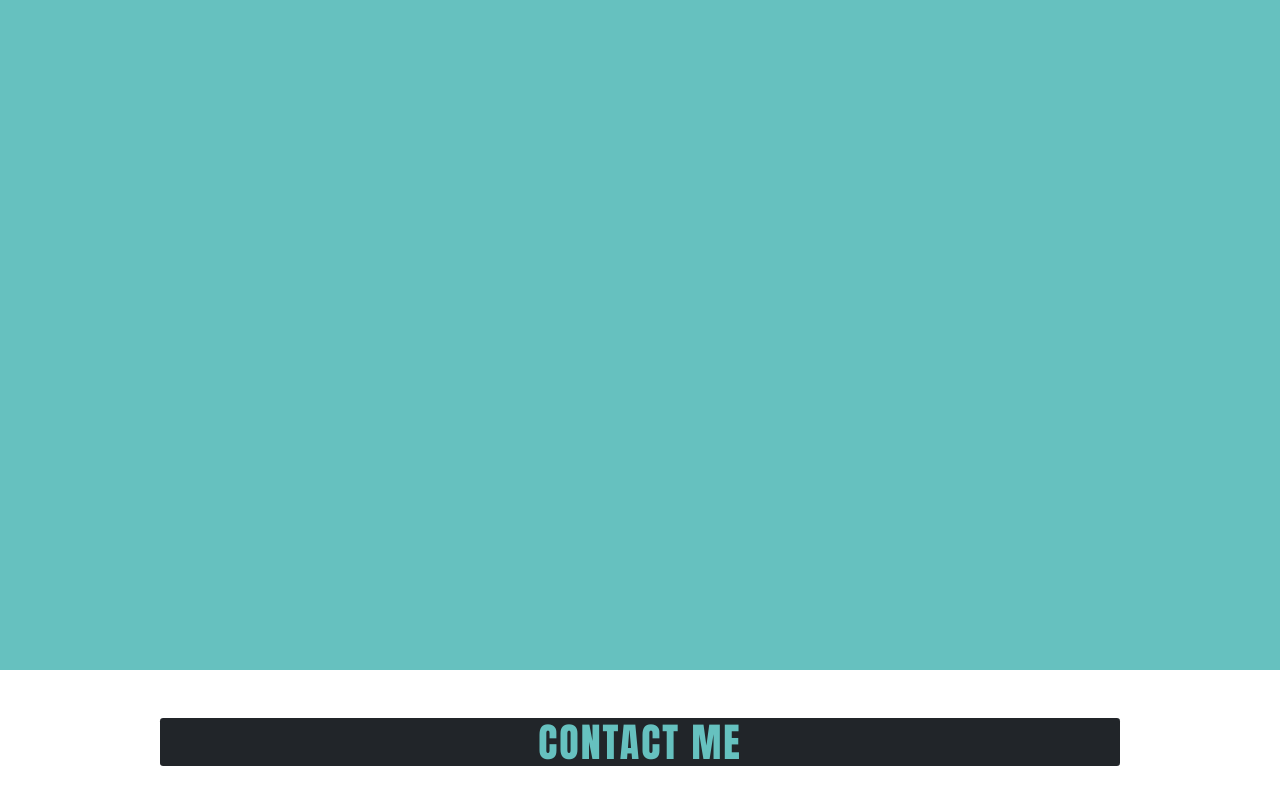
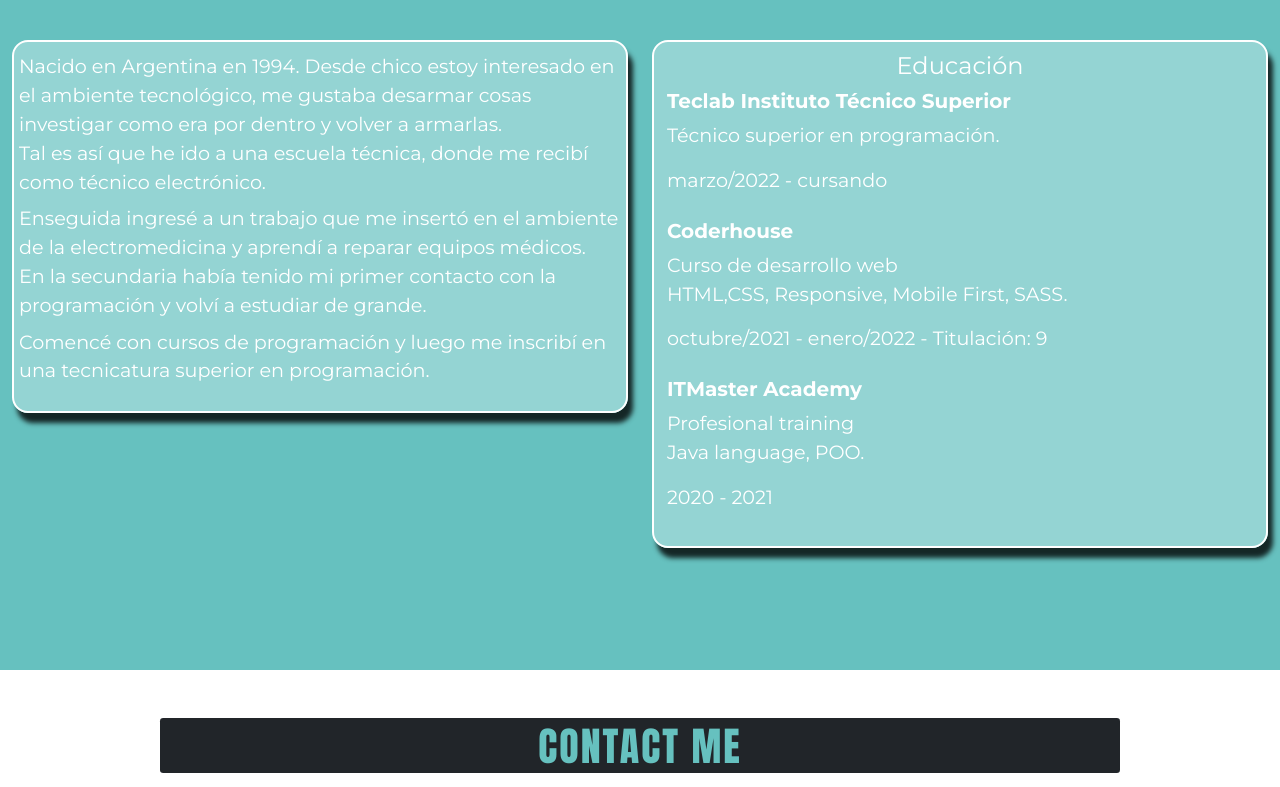
Before and after one commit to NicolasBauchi/portfolio, a website: page index.html in a window 1280 px wide. Shown: the part 1800-2587 px from the top of the page. Drawn offline with nearby package versions, Linux system fonts and the light colour scheme.

Commit message:
cambios en about

```diff
--- a/index.html
+++ b/index.html
@@ -23,11 +23,11 @@
 
         <!--Nav bar-->
         <nav class=" d-flex bg-dark" id="navbar-1">
-            <div class="mx-auto my-auto ">
+            <div class="mx-auto my-auto gap-4 d-flex">
                 <!-- Títulos de Secciones-->
-                <span class="fw-bold mx-2 fs-4 "><a href="#title_portfolio">Portfolio</a></span>
-                <span class="fw-bold mx-2 fs-4 "><a href="#title_about">About</a></span>
-                <span class="fw-bold mx-2 fs-4 "><a href="#title_contact">Contact</a></span>
+                <span class="fw-bold fs-4 "><a href="#title_portfolio">Portfolio</a></span>
+                <span class="fw-bold fs-4 "><a href="#title_about">About</a></span>
+                <span class="fw-bold fs-4 "><a href="#title_contact">Contact</a></span>
             </div>
         </nav>
 
@@ -70,37 +70,36 @@
         <!--Portfolio-->
         <section class="row bg-white py-5 tamaño-pantalla">
 
+            <div class="col-12 d-flex justify-content-center mb-4 bg-dark w-75 mx-auto rounded-1" style="height: 55px;">
+                <a name="title_portfolio"></a>
+                <h1 class="text-uppercase texto-verde2 fuente-impact my-auto" style="letter-spacing: 2px;">Portfolio
+                </h1>
+            </div>
+
             <!--Contenedor imagenes-->
-            <div class="row mx-auto pb-5">
+            <div class="col-12 row mx-auto pb-5">
 
-                <div class="col-12 d-flex justify-content-center mb-5 bg-dark w-75 mx-auto rounded-1"
-                    style="max-height: 55px;">
-                    <a name="title_portfolio"></a>
-                    <h1 class="text-uppercase texto-verde2 fuente-impact my-auto" style="letter-spacing: 2px;">Portfolio
-                    </h1>
-                </div>
-
-                <div class="col-6 col-md-4 mb-4 d-flex justify-content-center ">
+                <div class="col-12 col-md-4 mb-4 d-flex justify-content-center ">
                     <div class="scale-efect-img rounded-3"><img src="https://picsum.photos/seed/picsum/350/200" alt=""
                             class="img-fluid"></div>
                 </div>
-                <div class="col-6 col-md-4 mb-4 d-flex justify-content-center ">
+                <div class="col-12 col-md-4 mb-4 d-flex justify-content-center ">
                     <div class="scale-efect-img rounded-3"><img src="https://picsum.photos/id/231/350/200" alt=""
                             class="img-fluid"></div>
                 </div>
-                <div class="col-6 col-md-4 mb-4 d-flex justify-content-center ">
+                <div class="col-12 col-md-4 mb-4 d-flex justify-content-center ">
                     <div class="scale-efect-img rounded-3"><img src="https://picsum.photos/id/230/350/200" alt=""
                             class="img-fluid"></div>
                 </div>
-                <div class="col-6 col-md-4 mb-4 d-flex justify-content-center ">
+                <div class="col-12 col-md-4 mb-4 d-flex justify-content-center ">
                     <div class="scale-efect-img rounded-3"><img src="https://picsum.photos/id/271/350/200" alt=""
                             class="img-fluid"></div>
                 </div>
-                <div class="col-6 col-md-4 mb-4 d-flex justify-content-center ">
+                <div class="col-12 col-md-4 mb-4 d-flex justify-content-center ">
                     <div class="scale-efect-img rounded-3"><img src="https://picsum.photos/id/240/350/200" alt=""
                             class="img-fluid"></div>
                 </div>
-                <div class="col-6 col-md-4 mb-4 d-flex justify-content-center ">
+                <div class="col-12 col-md-4 mb-4 d-flex justify-content-center ">
                     <div class="scale-efect-img rounded-3"><img src="https://picsum.photos/id/237/350/200" alt=""
                             class="img-fluid"></div>
                 </div>
@@ -119,14 +118,97 @@
                 <a name="title_about"></a>
                 <h1 class="text-uppercase text-white fuente-impact my-auto" style="letter-spacing: 2px;">About me</h1>
             </div>
+
+            <!--Contenido-->
+            <div class="col-12">
+
+                <div class="row">
+                    <!--un poco de mi-->
+                    <div class="col-12 col-md-6 mx-auto mb-4">
+                        <div class="contenido-about">
+                            <p class="mb-2">
+                                Nacido en Argentina en 1994. Desde chico estoy interesado en el ambiente
+                                tecnológico, me gustaba desarmar cosas investigar como era por dentro y volver a
+                                armarlas.
+                                <br>
+                                Tal es así que he ido a una escuela técnica, donde me recibí como técnico electrónico.
+                            </p>
+
+                            <p class="mb-2"> Enseguida ingresé a un trabajo que me insertó en el ambiente de la
+                                electromedicina y aprendí
+                                a reparar equipos médicos.
+                                <br>
+                                En la secundaria había tenido mi primer contacto con la programación y volví a estudiar
+                                de
+                                grande.
+                            </p>
+
+
+                            <p>Comencé con cursos de programación y luego me inscribí en una tecnicatura superior en
+                                programación.</p>
+                        </div>
+                    </div>
+
+                    <!--aspiraciones  -QUEDA GUARDADO POR LAS DUDAS EN UN FUTURO.
+                    <div class="col-12 col-md-6">
+                        <div class="contenido-about">
+                            <h4 class="d-flex justify-content-center">Aspiraciones</h4>
+                           <p>
+                               Deseo poder dedicarme
+                           </p>
+
+                        </div>
+
+                    </div>-->
+
+
+                    <!--mis estudios-->
+                    <div class="col-12 col-md-6 mx-auto mb-4">
+                        <div class="contenido-about ">
+
+                            <h4 class="d-flex justify-content-center">Educación</h4>
+
+                            <div class="mb-4 ms-2">
+                                <h5 class="fw-bold">Teclab Instituto Técnico Superior</h5>
+                                <p>Técnico superior en programación.</p>
+                                <p>marzo/2022 - cursando</p>
+                            </div>
+
+                            <div class="mb-4 ms-2">
+                                <h5 class="fw-bold">Coderhouse</h5>
+                                <p>Curso de desarrollo web <br>
+                                    HTML,CSS, Responsive, Mobile First, SASS.
+                                </p>
+                                <p>octubre/2021 - enero/2022 - Titulación: 9</p>
+                            </div>
+
+                            <div class="mb-4 ms-2">
+                                <h5 class="fw-bold">ITMaster Academy</h5>
+                                <p>Profesional training <br>
+                                    Java language, POO.
+                                </p>
+                                <p>2020 - 2021</p>
+                            </div>
+
+
+                        </div>
+
+                    </div>
+
+                </div>
+
+            </div>
+
+
+
         </section>
 
         <!--Contact-->
         <section class="row d-block bg-white py-5 tamaño-pantalla mb-2">
 
-            <div class="col-12 mb-4 bg-dark w-75 mx-auto rounded-1" style="max-height: 55px;">
+            <div class="col-12 mb-4 bg-dark w-75 d-flex justify-content-center mx-auto rounded-1" style="height: 55px;">
                 <a name="title_contact"></a>
-                <h1 class="text-uppercase texto-verde2 fuente-impact my-auto text-center" style="letter-spacing: 2px;">
+                <h1 class="text-uppercase texto-verde2 fuente-impact my-auto " style="letter-spacing: 2px;">
                     Contact me
                 </h1>
             </div>
--- a/scss/_portfolio-NB.scss
+++ b/scss/_portfolio-NB.scss
@@ -187,13 +187,14 @@ div {
   box-shadow: 1px 10px 35px rgba(0, 0, 0, 0.8);
 }
 
-.rectangulo-contacto{
+.rectangulo-contacto {
   height: 180px;
   max-width: 650px;
   border-radius: 1rem;
 }
 
 //Fin redes sociales
+
 .gradiente-fondo-verde2 {
   background: linear-gradient(180deg, white, #66c1bf);
 }
@@ -208,6 +209,14 @@ div {
   animation-iteration-count: infinite;
 }
 
+.contenido-about {
+  border: 2px solid white;
+  border-radius: 1rem;
+  background-color: rgba(255, 255, 255, 0.3);
+  padding: 10px 5px;
+  font-family: "Montserrat", sans-serif;
+  box-shadow: 5px 10px 5px rgba(0, 0, 0, 0.8);
+}
 
 //--------------------------------------
 //Media Querys
@@ -219,14 +228,19 @@ div {
   .titulo-main {
     font-size: 5rem;
   }
-  .rectangulo-contacto{
+  .rectangulo-contacto {
     max-width: 23rem;
   }
-  .rectangulo-contacto img{
+  .rectangulo-contacto img {
     max-width: 8rem;
   }
-  .rectangulo-contacto a{
+  .rectangulo-contacto a {
     max-width: 10rem;
+  }
+
+  .contenido-about {
+    min-height: 22rem;
+    font-size: 1rem;
   }
 }
 
@@ -237,8 +251,12 @@ div {
   .titulo-main {
     font-size: 8rem;
   }
-  .rectangulo-contacto{
+  .rectangulo-contacto {
     max-width: 650px;
+  }
+  .contenido-about {
+    min-height: 12rem;
+    font-size: 1.2rem;
   }
 }
 //Fin media querys
```
Also changed, not shown: css/estilos.css.
